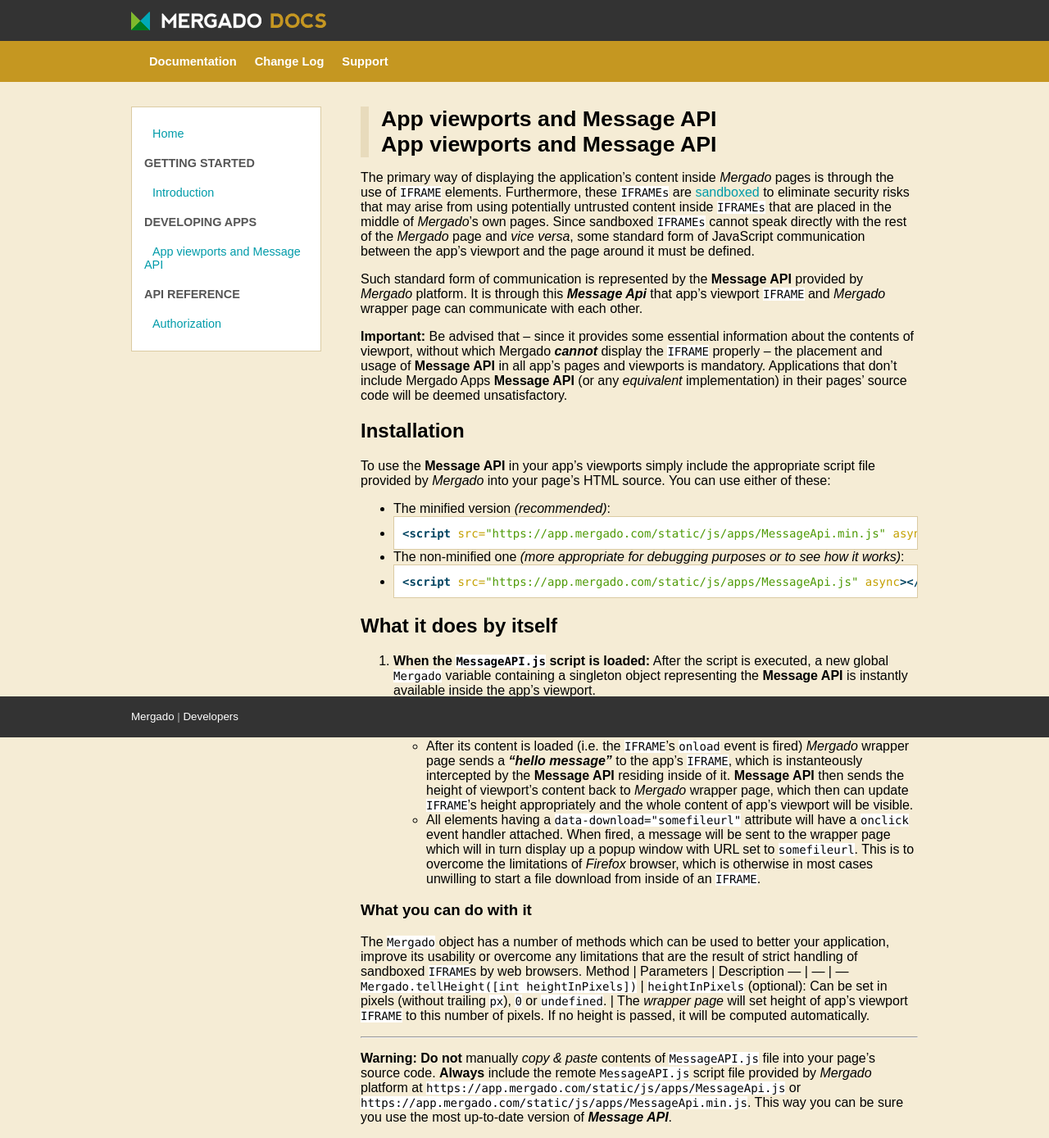
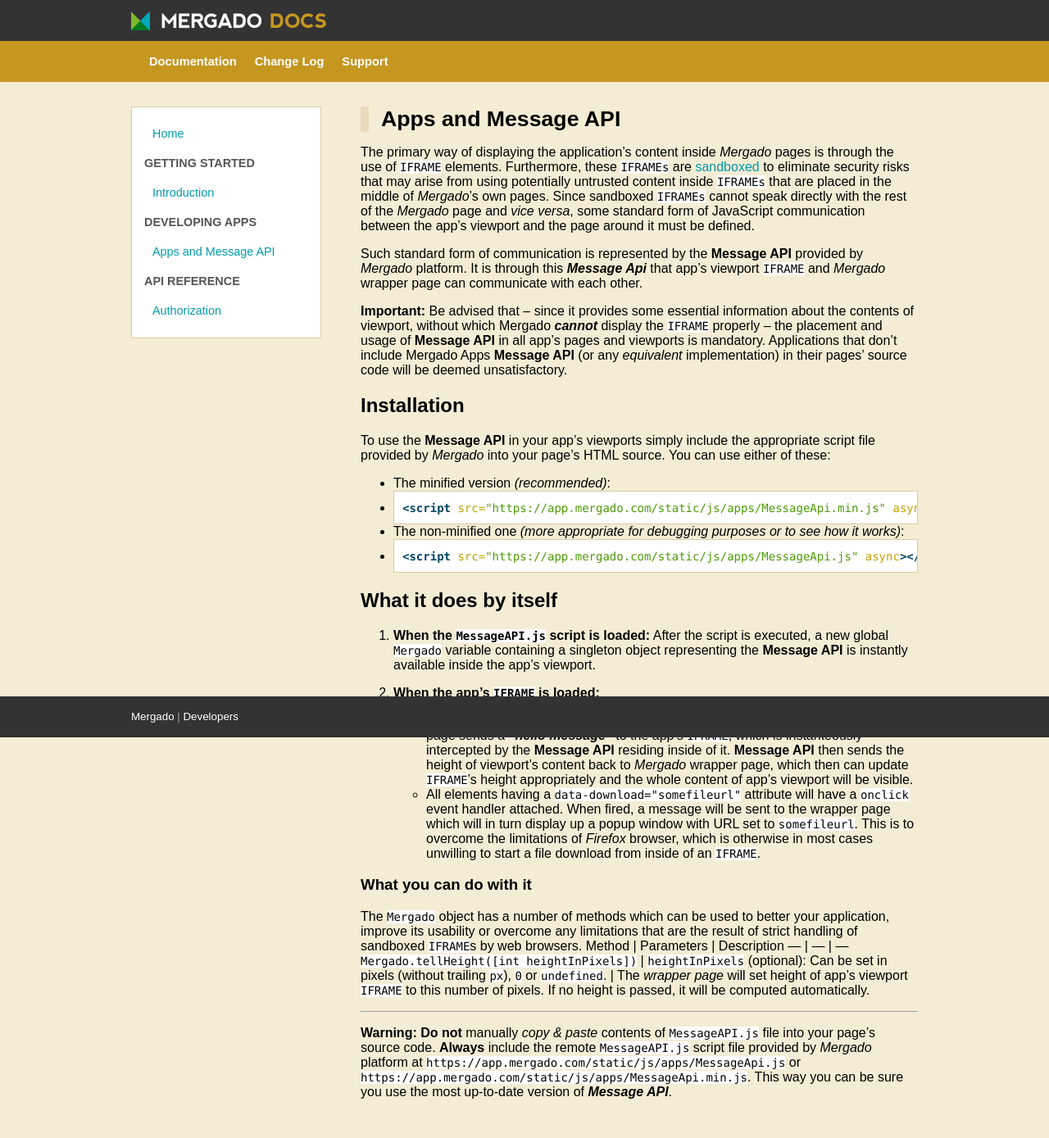
Before and after one commit to michalwiglasz/docs, a Jekyll site: the page built from _posts/2016-04-02-messageapi.md, in a window 1280 px wide. Shown: the whole page at 82% size. Built offline with Jekyll 4.4.1, drawn with Linux system fonts in a browser that asks for light colours; after the commit the page ends 1358 px from its top, so only the background shows below that.

Commit message:
Fixed markdown

```diff
--- a/_posts/2016-04-02-messageapi.md
+++ b/_posts/2016-04-02-messageapi.md
@@ -1,11 +1,9 @@
 ---
 layout: page
-title: "App viewports and Message API"
+title: "Apps and Message API"
 category: apps
 date: 2016-04-02 18:06:00
 ---
-
-# App viewports and Message API
 
 The primary way of displaying the application's content inside *Mergado* pages is through the use of `IFRAME` elements. Furthermore, these `IFRAMEs` are [sandboxed](https://developer.mozilla.org/en-US/docs/Web/HTML/Element/iframe#attr-sandbox) to eliminate security risks that may arise from using potentially untrusted content inside `IFRAMEs` that are placed in the middle of *Mergado*'s own pages. Since sandboxed `IFRAMEs` cannot speak directly with the rest of the *Mergado* page and *vice versa*, some standard form of JavaScript communication between the app's viewport and the page around it must be defined.
 
```
